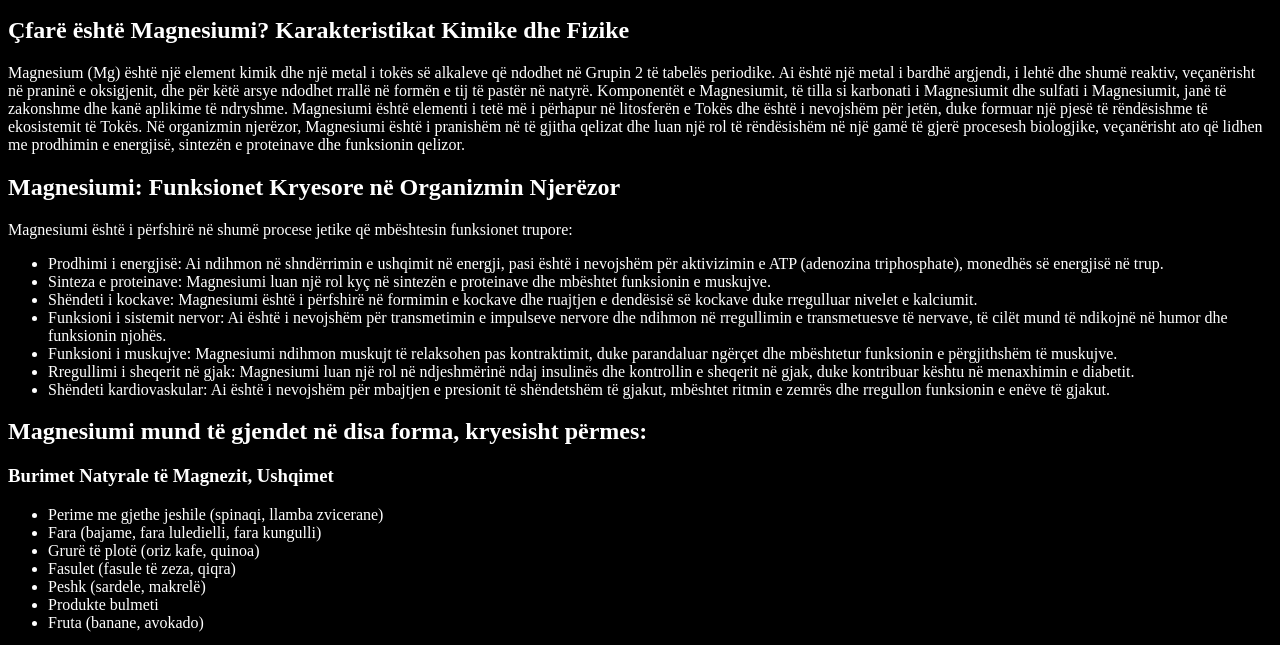
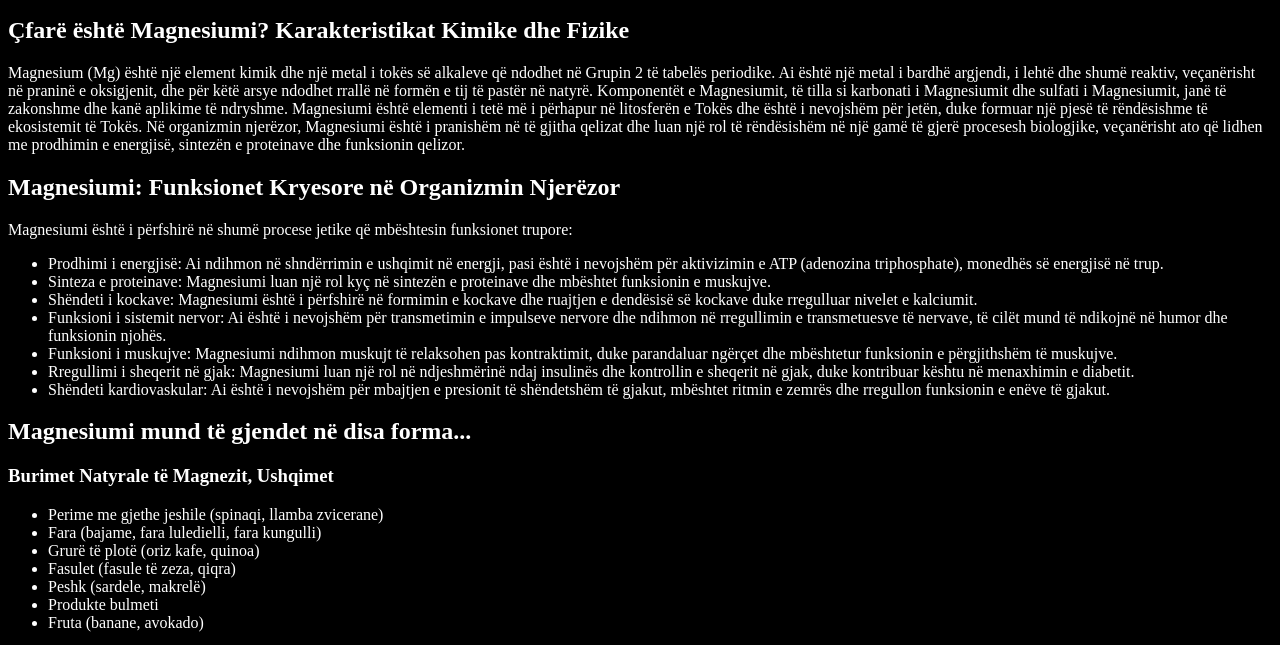
Before and after one commit to johhnq1/web, a plain HTML site: page main/magnesium_article.html in a window 1280 px wide. Shown: the part 155-800 px from the top of the page. Drawn offline with Linux system fonts and the light colour scheme.

Commit message:
Update magnesium_article.html

```diff
--- a/main/magnesium_article.html
+++ b/main/magnesium_article.html
@@ -27,7 +27,7 @@
         <li> Shëndeti kardiovaskular: Ai është i nevojshëm për mbajtjen e presionit të shëndetshëm të gjakut, mbështet ritmin e zemrës dhe rregullon funksionin e enëve të gjakut.</li>
     </ul>
 
-    <h2>Magnesiumi mund të gjendet në disa forma, kryesisht përmes:</h2>
+    <h2>Magnesiumi mund të gjendet në disa forma...</h2>
     <h3>Burimet Natyrale të Magnezit, Ushqimet</h3>
     <ul>
         <li>Perime me gjethe jeshile (spinaqi, llamba zvicerane)</li>
```
